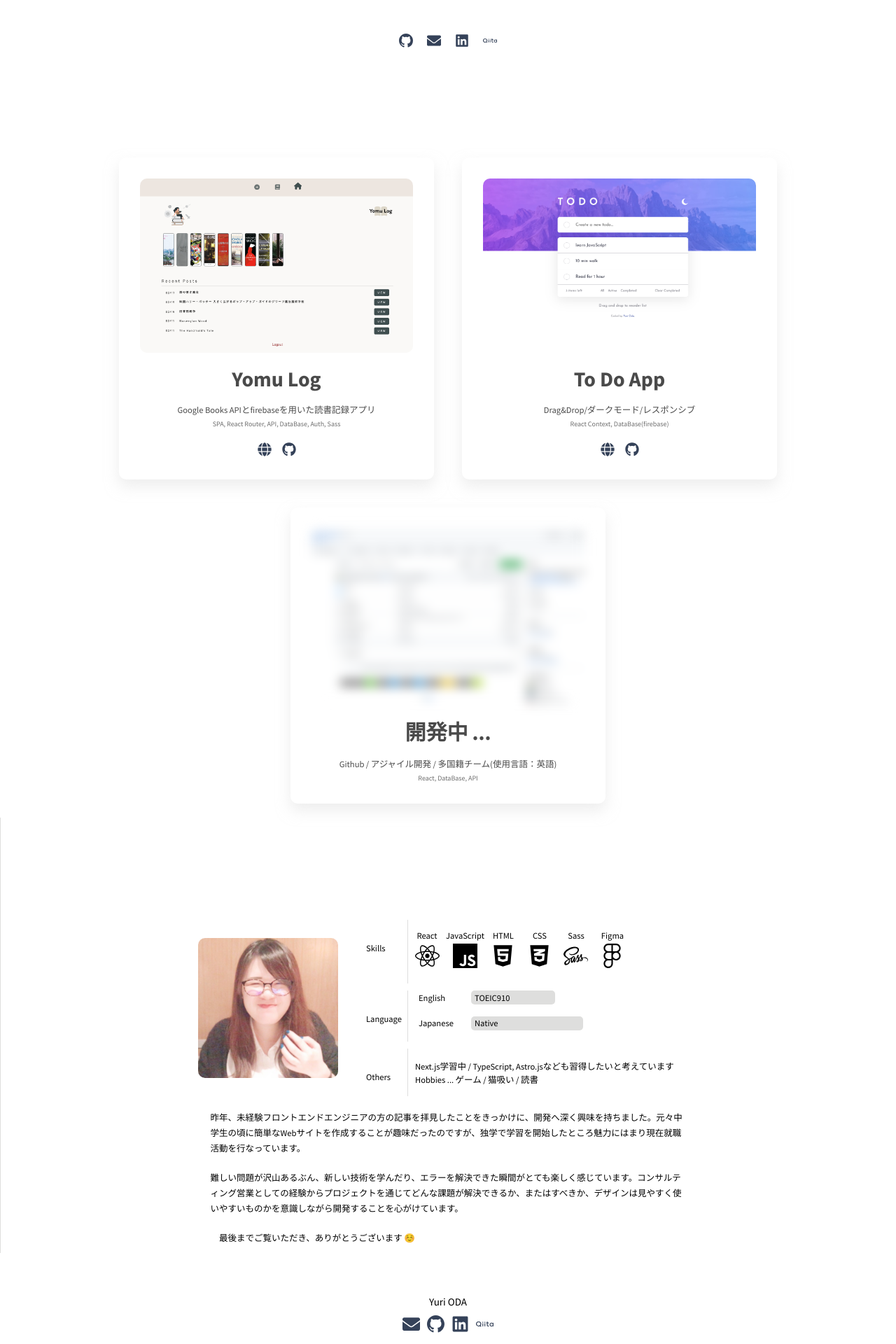
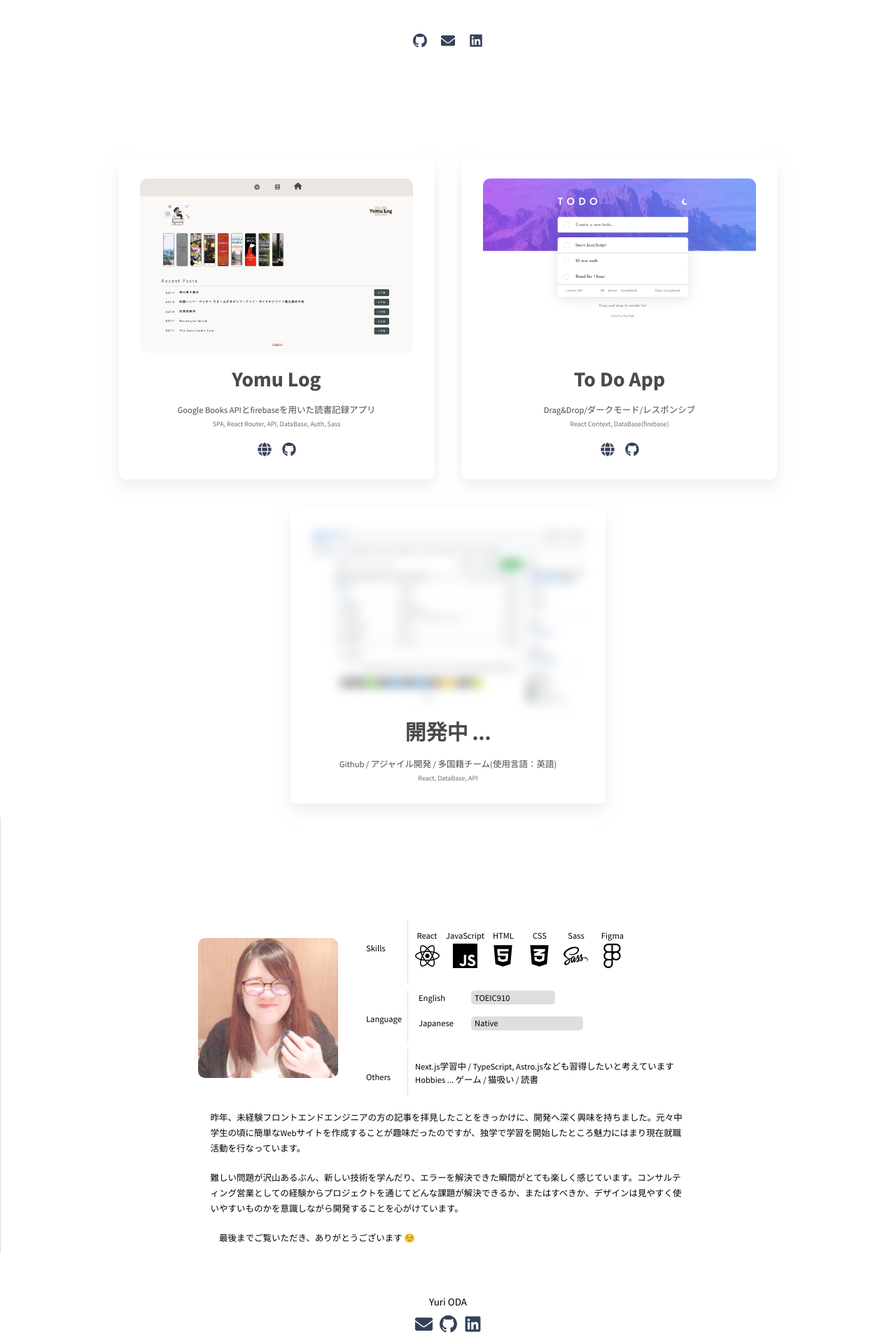
Before and after one commit to YuriOda/portfolio, a React (Create React App) app: page / in a window 1280 px wide. Shown: the part 355-2275 px from the top of the page at 70% size. Built offline with nearby package versions, Linux system fonts and the light colour scheme.

Commit message:
fix: remove inactive links

```diff
--- a/package.json
+++ b/package.json
@@ -43,7 +43,7 @@
   "devDependencies": {
     "autoprefixer": "^10.4.13",
     "concat": "^1.0.3",
-    "node-sass": "^7.0.3",
+    "node-sass": "^9.0.0",
     "npm-run-all": "^4.1.5",
     "postcss-cli": "^10.1.0",
     "react-scroll": "^1.8.9"
--- a/src/Component/Footer.js
+++ b/src/Component/Footer.js
@@ -1,6 +1,5 @@
 import { GoMarkGithub } from "react-icons/go";
 import { FaLinkedin, FaEnvelope } from "react-icons/fa";
-import { SiQiita } from "react-icons/si";
 
 const Footer = () => {
   return (
@@ -23,13 +22,6 @@ const Footer = () => {
       >
         <FaLinkedin className="footer-icon" />
       </a>
-      <a
-        href="https://qiita.com/lily28"
-        target="_blank"
-        rel="noopener noreferrer"
-      >
-        <SiQiita className="footer-icon" />
-      </a>
     </section>
   );
 };
--- a/src/Component/Header.js
+++ b/src/Component/Header.js
@@ -28,13 +28,6 @@ const Header = () => {
         >
           <FaLinkedin className="header-icon" />
         </a>
-        <a
-          href="https://qiita.com/lily28"
-          target="_blank"
-          rel="noopener noreferrer"
-        >
-          <SiQiita className="header-icon" />
-        </a>
       </div>
     </section>
   );
--- a/src/scss/Component/_project.scss
+++ b/src/scss/Component/_project.scss
@@ -1,12 +1,10 @@
 #project {
-  //background-color: rgba($color-title, 0.5);
   background-color: #fff;
-
   font-family: $font-basic;
 
   display: flex;
+  flex-wrap: wrap;
   justify-content: center;
-  flex-wrap: wrap;
 }
 
 .project {
@@ -21,6 +19,16 @@
 
   width: 35rem;
 
+  transition: all 0.3s ease-out;
+
+  position: relative;
+
+  &:hover {
+    box-shadow: 0 1rem 5rem rgba($color-title, 0.9);
+    top: -1rem;
+    transition: top 0.3s ease-out;
+  }
+
   @include respond(tab-land) {
     width: 45rem;
   }
@@ -30,7 +38,6 @@
     width: 100%;
   }
 
-  //Linkに直接マージン入れられない
   &__title {
     margin: 1.5rem 0;
   }
@@ -89,137 +96,3 @@
   filter: blur(8px);
   -webkit-filter: blur(8px);
 }
-
-/*
-#project {
-  border-left: 1px solid $color-title;
-  margin-top: 10rem;
-
-  font-family: $font-basic;
-  font-size: 1.25rem;
-
-  @include respond(phone) {
-    border-left: none;
-  }
-}
-
-//PJ item
-.pj {
-  &-img {
-    width: 40rem;
-    border-radius: 1rem;
-    margin: 0 2rem;
-  }
-
-  &-text {
-    padding: 1rem;
-    width: 40rem;
-    margin: 0 2rem;
-
-    display: flex;
-    flex-direction: column;
-    justify-content: center;
-  }
-
-  &-subtitle {
-    color: $color-grey-dark;
-  }
-
-  &-title {
-    font-size: 3rem;
-    font-weight: bold;
-    margin: 1rem 0;
-  }
-
-  &-explain {
-    margin: 1.5rem 0;
-
-    span {
-      display: block;
-    }
-  }
-
-  &-button {
-    font-family: inherit;
-    border-radius: 1rem;
-    border: 1px solid $color-grey-dark;
-    width: 10rem;
-    margin: 2rem 0;
-    padding: 0.5rem 1rem;
-    background-color: inherit;
-    cursor: pointer;
-    color: $color-primary;
-
-    &:hover {
-      background-color: $color-secondary;
-      color: white;
-    }
-
-    &:link,
-    &:visited {
-      color: $color-primary;
-    }
-
-    &-todo {
-      position: relative;
-      right: -28rem;
-    }
-  }
-}
-//Yomulog
-.yomulog-container {
-  position: relative;
-  top: -20rem;
-
-  display: flex;
-  flex-wrap: wrap;
-  justify-content: center;
-}
-
-//todo
-.todo-container {
-  position: relative;
-  top: -10rem;
-
-  display: flex;
-  flex-wrap: wrap;
-  justify-content: center;
-}
-
-//comingsoon
-.comingsoon {
-  &-container {
-    position: relative;
-    top: -5rem;
-    display: flex;
-    flex-wrap: wrap;
-    justify-content: center;
-  }
-
-  &-img {
-    background-color: $color-title;
-    width: 40rem;
-    height: 25rem;
-    border-radius: 1rem;
-    padding: 6rem 0 0 2rem;
-    margin-right: 2rem;
-  }
-
-  &-text {
-    font-size: 1.75rem;
-    letter-spacing: 1px;
-
-    a {
-      color: $color-primary;
-    }
-
-    a:hover {
-      color: $color-secondary;
-    }
-  }
-}
-
-.todo-text {
-  text-align: right;
-}
-*/
```
Also changed, not shown: 1 other file (tests, documents, lock files or other folders).
